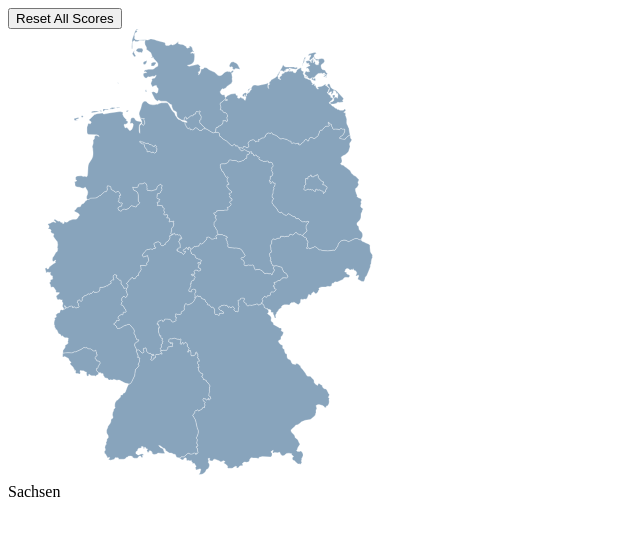
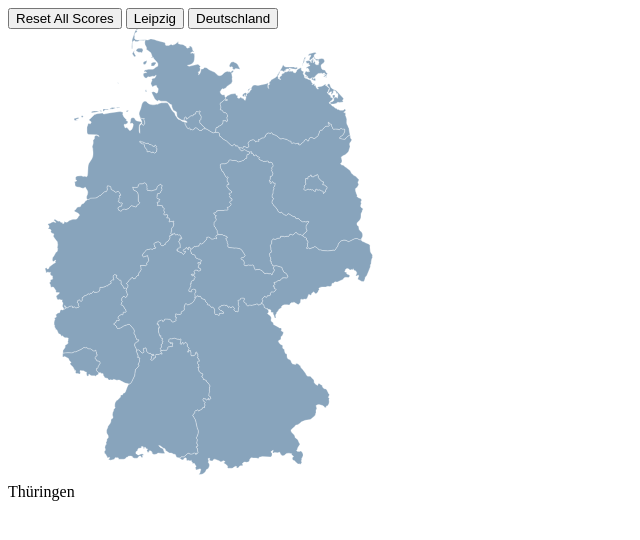
Before and after one commit to devAffe/travle.earth, a plain HTML site: page p5.js/v2/index.html in a window 1280 px wide. Shown: the whole page, without its empty margins (0-640 px from the left). Drawn offline with Linux system fonts and the light colour scheme.

Commit message:
Add btn and its logic to select active map

```diff
--- a/p5.js/v2/index.html
+++ b/p5.js/v2/index.html
@@ -16,6 +16,9 @@
   <script async src="main.js"></script>
 
   <button onclick="resetScore()">Reset All Scores</button>
+
+  <button onclick="selectMap('leipzig')" id="select-map-leipzig" class="btn">Leipzig</button>
+  <button onclick="selectMap('germany')" id="select-map-germany" class="btn">Deutschland</button>
 
   <div id="game-view">
 
--- a/p5.js/v2/main.js
+++ b/p5.js/v2/main.js
@@ -38,6 +38,8 @@ stateMap.onload = function () {
     statesSVG = svgDocument.querySelectorAll('.sm_state');
     currentMapId = svgDocument.firstElementChild.id;
     TRIES_STORAGE_currentMap = `${TRIES_STORAGE}_${currentMapId}`;
+
+    country.states = [];
 
     statesSVG.forEach((stateHTML) => {
       state = new State(stateHTML);
@@ -88,14 +90,11 @@ stateMap.onload = function () {
   } else {
     console.log('no svgDocument'); //---------------------------------------------------
   }
-};
 
-setTimeout(function () {
   possibleStartStates = [...country.states];
   possibleGoalStates = [...country.states];
-
   setNewPromptState();
-}, 1000);
+};
 
 //FUNCTIONS
 function addTryCounterToStorage(promptState, tryCounter) {
@@ -151,3 +150,9 @@ function resetScore() {
   sessionStorage.clear();
   window.location.reload();
 }
+
+function selectMap(kind) {
+  let currentMapUrl = `../res/${kind}.svg`;
+  stateMap.setAttribute('data', currentMapUrl);
+  sessionStorage.setItem('currentMapUrl', currentMapUrl);
+}
```
